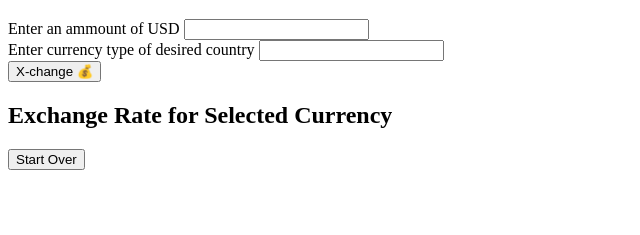
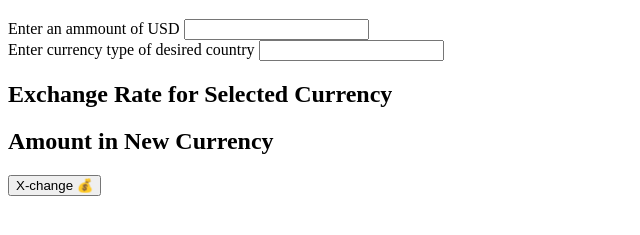
Before and after one commit to aesadin/Currency-Exchange, a website: page src/index.html in a window 1280 px wide. Shown: the part 61-296 px from the top of the page, without its empty margins (0-640 px from the left). Drawn offline with Linux system fonts and the light colour scheme.

Commit message:
Update index.html

```diff
--- a/src/index.html
+++ b/src/index.html
@@ -3,13 +3,10 @@
 <head>
   <title>currency &#x1F4B0 exchange</title>
 </head>
-
 <body>
-  <div class="picture">
-  <h1 class="jumbotron">Currency Exchange</h1>
-
-  <div id="form-control">
-    <div class="container-fluid">
+  <div class="container">
+    <h1 class="jumbotron">Currency Exchange</h1>
+    <div>
       <form id="inputForm">
         <div class="form-group"></div>
           <label for="exchange">Enter an ammount of USD</label>
@@ -19,18 +16,17 @@
           <label for="numInput">Enter currency type of desired country</label>
           <input id="currency" class="form-control" maxlength=3>
         </div>
+        <div id="form-group">
+          <h2>Exchange Rate for Selected Currency</h2>
+          <p class="revealedRate"></p>
+        </div>
+        <div id="form-group">
+          <h2>Amount in New Currency</h2>
+          <p class="revealedExchange"></p>
+        </div>
           <button type="submit">X-change &#x1F4B0</button>
       </form>
     </div>
   </div>
-
-  <div id="rate">
-    <div class="container">
-      <h2>Exchange Rate for Selected Currency</h2>
-      <h3 class="revealedRate"></h3>
-      <button type="button" id="startOver">Start Over</button>
-    </div>
-  </div>
-</div>
 </body>
 </html>
```
